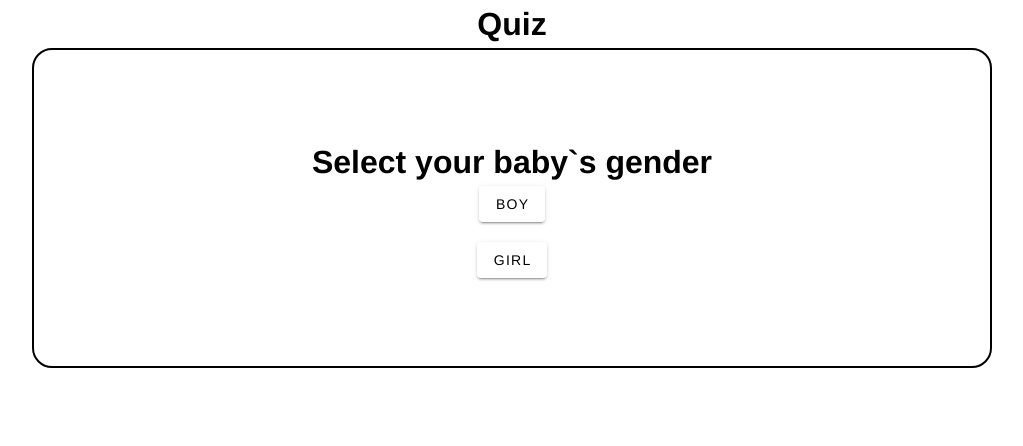
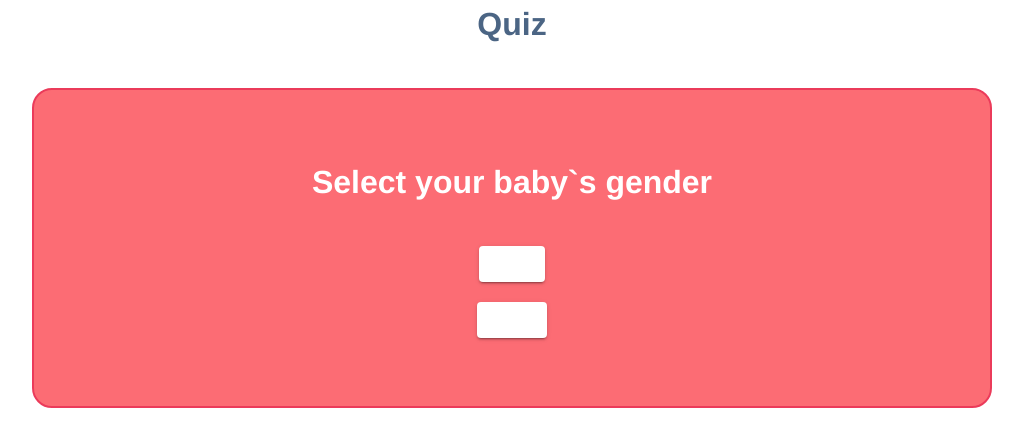
Before and after one commit to hAppser/quiz, a Vue app: page / in a window 1280 px wide. Shown: the top 446 px of the page, without its empty margins (128-1151 px from the left). Built offline with nearby package versions, Linux system fonts and the light colour scheme.

Commit message:
improve styles

```diff
--- a/src/App.vue
+++ b/src/App.vue
@@ -31,5 +31,6 @@ export default defineComponent({
   -webkit-font-smoothing: antialiased;
   -moz-osx-font-smoothing: grayscale;
   text-align: center;
+  color: #4b6584;
 }
 </style>
--- a/src/components/QuizComponent.vue
+++ b/src/components/QuizComponent.vue
@@ -16,13 +16,15 @@
         </li>
       </ul>
     </div>
-    <div v-else>
-      <h2>Quiz Completed! Your answers:</h2>
-      <ul>
-        <li v-for="answer in selectedAnswers" :key="answer.index">
-          {{ answer.text }}
-        </li>
-      </ul>
+    <div v-else class="userResults">
+      <h1>Quiz Completed! Your answers:</h1>
+      <div
+        class="userAnswer"
+        v-for="answer in selectedAnswers"
+        :key="answer.index"
+      >
+        {{ answer.text }}
+      </div>
     </div>
   </v-form>
 </template>
@@ -68,7 +70,9 @@ form {
   align-items: center;
   justify-content: center;
   border-radius: 20px;
-  border: 2px solid black;
+  border: 2px solid #eb3b5a;
+  background-color: rgba(252, 92, 101, 0.9);
+  color: #fff;
 }
 
 ul {
@@ -77,4 +81,18 @@ ul {
   gap: 20px;
   flex-direction: column;
 }
+h1 {
+  margin-bottom: 40px;
+}
+.userResults {
+  display: flex;
+  flex-direction: column;
+  align-items: center;
+  gap: 20px;
+}
+.userAnswer {
+  padding: 5px;
+  font-weight: bolder;
+  border-radius: 10%;
+}
 </style>
```
